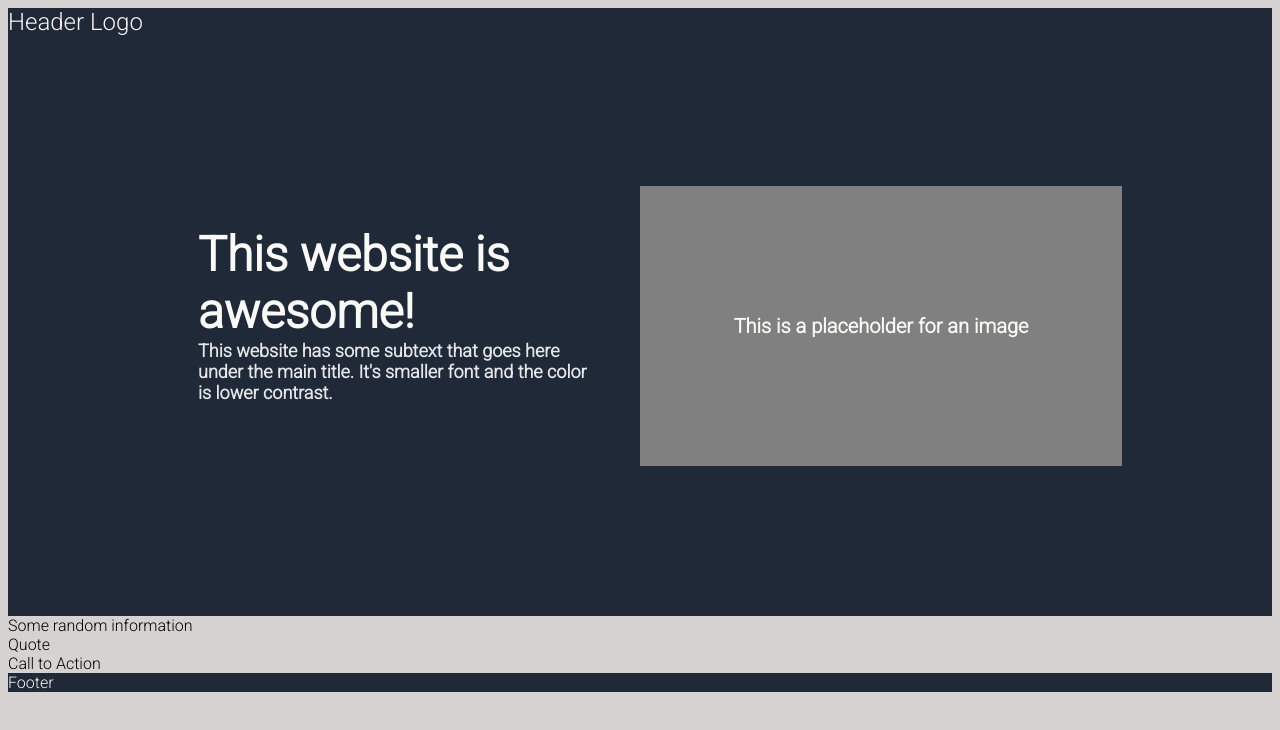
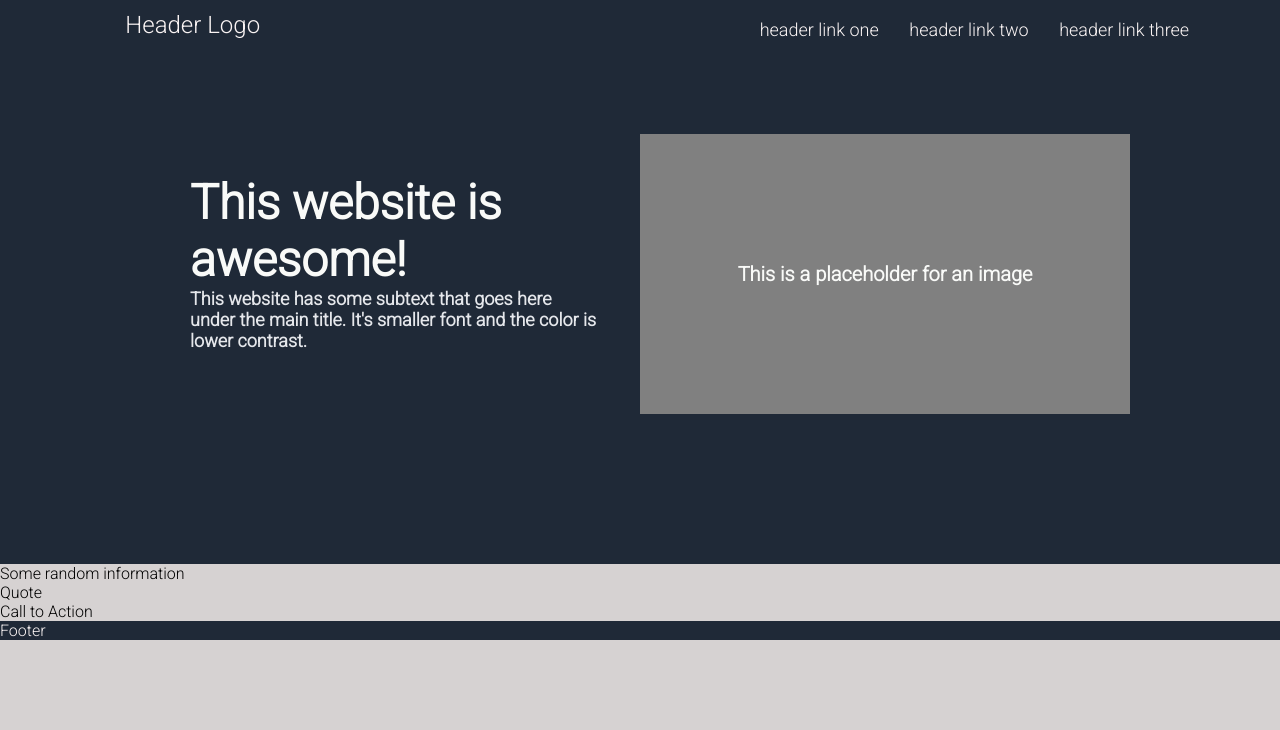
Before and after one commit to jessielista/odin-landing-page, a plain HTML site: page index.html in a window 1280 px wide. Drawn offline with Linux system fonts and the light colour scheme.

Commit message:
edited header position mainly

```diff
--- a/index.html
+++ b/index.html
@@ -8,7 +8,17 @@
     <title>Landing Page</title>
   </head>
   <body>
-    <div class="header">Header Logo</div>
+    <div class="header">
+      <div class="logo">Header Logo</div>
+      <nav class="nav-bar">
+        <ul>
+          <li>header link one</li>
+          <li>header link two</li>
+          <li>header link three</li>
+        </ul>
+      </nav>
+    </div>
+
     <div class="content1">
       <div class="flex-container">
         <div class="left-item">
--- a/style.css
+++ b/style.css
@@ -3,11 +3,38 @@
 body {
   background-color: rgb(214, 210, 210);
   font-family: 'Roboto', sans-serif;
+  margin: 0;
 }
 
 .header {
   font-size: 24px;
   color: #f9faf8;
+  border: 1px solid #1f2937;
+  display: flex;
+  /* border: 1px solid yellow; */
+}
+
+.logo {
+  /* border: 1px solid yellow; */
+  display: flex;
+  justify-content: center;
+  width: 30%;
+  padding-top: 10px;
+}
+nav {
+  /* display: flex; */
+  width: 40%;
+  padding-left: 320px;
+}
+nav > ul {
+  /* border: 1px solid yellow; */
+  width: 35vw;
+  display: flex;
+  flex-direction: row;
+  width: 90%;
+  justify-content: space-around;
+  list-style-type: none;
+  font-size: 18px;
 }
 
 .header,
@@ -22,6 +49,7 @@ body {
   font-weight: 900;
   color: #f9faf8;
   padding: 150px;
+  padding-top: 75px;
 }
 
 #left-subtext {
```
